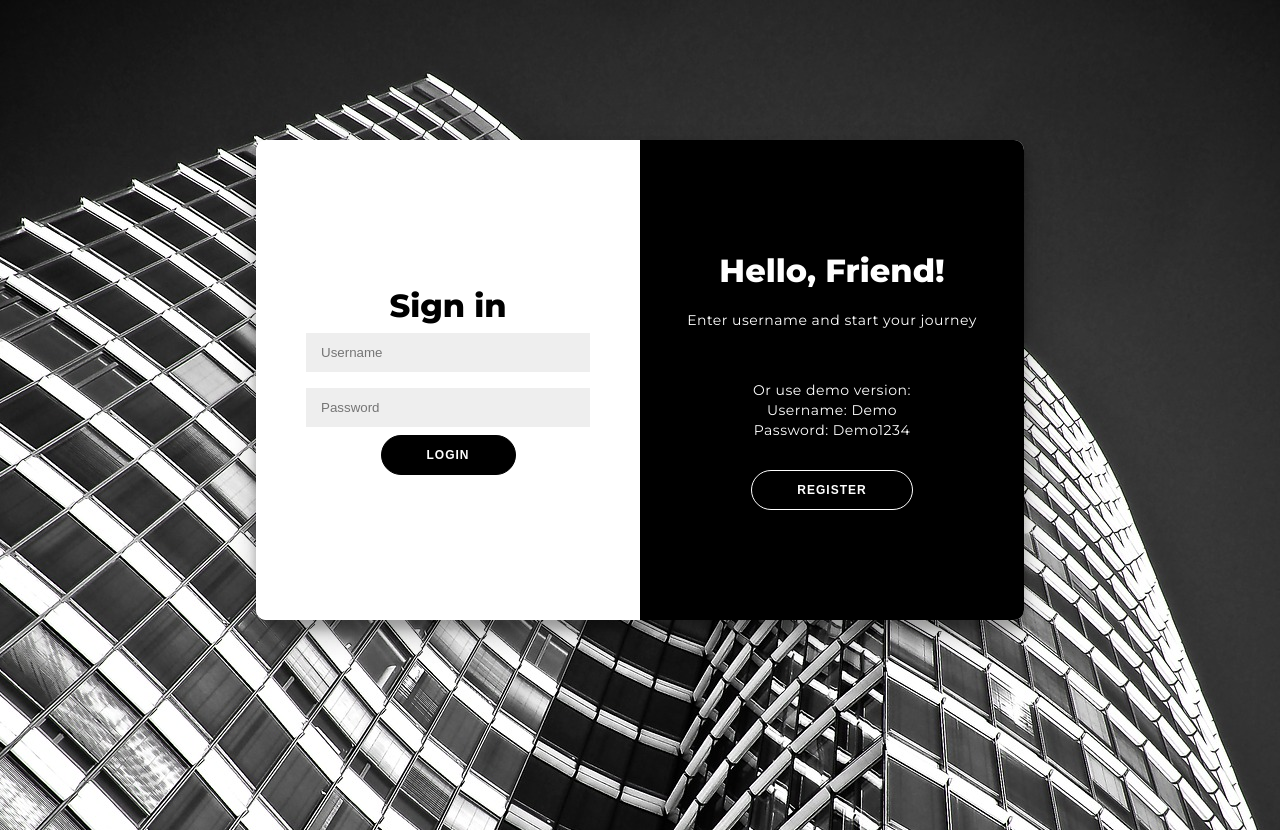
After one commit to Telisman/api_blog_django, a Django app: page /logandreg/ in a window 1280 px wide. The commit adds this page. Run offline with Django 4.2, Linux system fonts and the light colour scheme.

Commit message:
Create user login and register form

```diff
--- a/api/urls.py
+++ b/api/urls.py
@@ -1,6 +1,7 @@
 from django.urls import path,include
 from rest_framework.urlpatterns import format_suffix_patterns
 from api import views
+from .views import LogAndReg
 
 urlpatterns = [
     path('users/', views.UserList.as_view()),
@@ -8,6 +9,8 @@ urlpatterns = [
     path('posts/', views.PostList.as_view()),
     path('posts/<int:pk>/', views.PostDetail.as_view()),
     path('api-auth/', include('rest_framework.urls')),
+    path('logandreg/', LogAndReg, name='logandreg'),
+
 ]
 
 urlpatterns = format_suffix_patterns(urlpatterns)
--- a/api/views.py
+++ b/api/views.py
@@ -4,6 +4,12 @@ from django.contrib.auth.models import User
 from api.models import Post
 from rest_framework import permissions
 from api.permissions import IsOwnerOrReadOnly
+
+from django.shortcuts import render
+
+def LogAndReg(request):
+
+    return render(request, "loginandregister.html", {})
 
 
 class UserList(generics.ListAPIView):
--- /dev/null
+++ b/static/assets/css/loginandregister.css
@@ -0,0 +1,213 @@
+
+@import url('https://fonts.googleapis.com/css?family=Montserrat:400,800');
+
+* {
+	box-sizing: border-box;
+}
+
+body {
+
+	display: flex;
+	justify-content: center;
+	align-items: center;
+	flex-direction: column;
+	font-family: 'Montserrat', sans-serif;
+	height: 100vh;
+	margin: -20px 0 50px;
+	background: url(../img/hero-bg.jpg) top center;
+	}
+
+
+h1 {
+	font-weight: bold;
+	margin: 0;
+}
+
+h2 {
+	text-align: center;
+}
+
+p {
+	font-size: 14px;
+	font-weight: 100;
+	line-height: 20px;
+	letter-spacing: 0.5px;
+	margin: 20px 0 30px;
+}
+
+span {
+	font-size: 12px;
+}
+
+a {
+	color: #333;
+	font-size: 14px;
+	text-decoration: none;
+	margin: 15px 0;
+}
+
+button {
+	border-radius: 20px;
+	border: 1px solid black;
+	background-color: black;
+	color: #FFFFFF;
+	font-size: 12px;
+	font-weight: bold;
+	padding: 12px 45px;
+	letter-spacing: 1px;
+	text-transform: uppercase;
+	transition: transform 80ms ease-in;
+}
+
+button:active {
+	transform: scale(0.95);
+}
+
+button:focus {
+	outline: none;
+}
+
+button.ghost {
+	background-color: transparent;
+	border-color: #FFFFFF;
+}
+
+form {
+	background-color: #FFFFFF;
+	display: flex;
+	align-items: center;
+	justify-content: center;
+	flex-direction: column;
+	padding: 0 50px;
+	height: 100%;
+	text-align: center;
+}
+
+input {
+	background-color: #eee;
+	border: none;
+	padding: 12px 15px;
+	margin: 8px 0;
+	width: 100%;
+}
+
+.container {
+	background-color: #fff;
+	border-radius: 10px;
+  	box-shadow: 0 14px 28px rgba(0,0,0,0.25),
+			0 10px 10px rgba(0,0,0,0.22);
+	position: relative;
+	overflow: hidden;
+	width: 768px;
+	max-width: 100%;
+	min-height: 480px;
+}
+
+.form-container {
+	position: absolute;
+	top: 0;
+	height: 100%;
+	transition: all 0.6s ease-in-out;
+}
+
+.sign-in-container {
+	left: 0;
+	width: 50%;
+	z-index: 2;
+}
+
+.container.right-panel-active .sign-in-container {
+	transform: translateX(100%);
+}
+
+.sign-up-container {
+	left: 0;
+	width: 50%;
+	opacity: 0;
+	z-index: 1;
+}
+
+.container.right-panel-active .sign-up-container {
+	transform: translateX(100%);
+	opacity: 1;
+	z-index: 5;
+	animation: show 0.6s;
+}
+
+@keyframes show {
+	0%, 49.99% {
+		opacity: 0;
+		z-index: 1;
+	}
+
+	50%, 100% {
+		opacity: 1;
+		z-index: 5;
+	}
+}
+
+.overlay-container {
+	position: absolute;
+	top: 0;
+	left: 50%;
+	width: 50%;
+	height: 100%;
+	overflow: hidden;
+	transition: transform 0.6s ease-in-out;
+	z-index: 100;
+}
+
+.container.right-panel-active .overlay-container{
+	transform: translateX(-100%);
+}
+
+.overlay {
+
+	background:black;
+	background-repeat: no-repeat;
+	background-size: cover;
+	background-position: 0 0;
+	color: #FFFFFF;
+	position: relative;
+	left: -100%;
+	height: 100%;
+	width: 200%;
+  	transform: translateX(0);
+	transition: transform 0.6s ease-in-out;
+}
+
+.container.right-panel-active .overlay {
+  	transform: translateX(50%);
+}
+
+.overlay-panel {
+	position: absolute;
+	display: flex;
+	align-items: center;
+	justify-content: center;
+	flex-direction: column;
+	padding: 0 40px;
+	text-align: center;
+	top: 0;
+	height: 100%;
+	width: 50%;
+	transform: translateX(0);
+	transition: transform 0.6s ease-in-out;
+}
+
+.overlay-left {
+	transform: translateX(-20%);
+}
+
+.container.right-panel-active .overlay-left {
+	transform: translateX(0);
+}
+
+.overlay-right {
+	right: 0;
+	transform: translateX(0);
+}
+
+.container.right-panel-active .overlay-right {
+	transform: translateX(20%);
+}
--- /dev/null
+++ b/static/assets/js/logandreg.js
@@ -0,0 +1,11 @@
+var sighnUpButton = document.querySelector('#signUp');
+var sighnInButton = document.querySelector('#signIn');
+var container = document.querySelector('#container');
+
+
+sighnUpButton.addEventListener('click', () => {
+ container.classList.add('right-panel-active');
+});
+sighnInButton.addEventListener('click', () => {
+ container.classList.remove('right-panel-active');
+});
--- a/templates/index.html
+++ b/templates/index.html
@@ -6,7 +6,7 @@
   <meta charset="utf-8">
   <meta content="width=device-width, initial-scale=1.0" name="viewport">
 
-  <title>Imperial Bootstrap Template</title>
+  <title>Blog</title>
   <meta content="" name="description">
   <meta content="" name="keywords">
 
@@ -81,7 +81,6 @@
 
 
   <!-- Template Main JS File -->
-  <script src="assets/js/main.js"></script>
   <script src="{% static 'assets/js/main.js' %}"></script>
 
 
--- /dev/null
+++ b/templates/loginandregister.html
@@ -0,0 +1,54 @@
+{% load static %}
+<!DOCTYPE html>
+<html lang="en">
+<head>
+    <meta charset="UTF-8">
+    <title>LoginAndRegister</title>
+    <link rel="stylesheet" type="text/css" href="{% static 'assets/css/loginandregister.css' %}">
+
+</head>
+<body>
+
+<div class="container" id="container">
+	<div class="form-container sign-up-container">
+		<form action="#">
+			<h1>Create Account</h1>
+			<input type="text" placeholder="Username" />
+			<input type="password" placeholder="Password" />
+			<button>Register</button>
+		</form>
+	</div>
+	<div class="form-container sign-in-container">
+		<form action="#">
+			<h1>Sign in</h1>
+			<input type="text" placeholder="Username" />
+			<input type="password" placeholder="Password" />
+			<button>Login</button>
+		</form>
+	</div>
+	<div class="overlay-container">
+		<div class="overlay">
+			<div class="overlay-panel overlay-left">
+				<h1>Welcome Back!</h1>
+				<p>To keep connected with us please login with your username</p>
+				<button class="ghost" id="signIn">Login</button>
+			</div>
+			<div class="overlay-panel overlay-right">
+				<h1>Hello, Friend!</h1>
+				<p>Enter username and start your journey </p>
+				<p>Or use demo version:<br>
+					Username: Demo <br>
+					Password: Demo1234
+				</p>
+
+				<button class="ghost" id="signUp">Register</button>
+			</div>
+		</div>
+	</div>
+</div>
+
+
+</body>
+  <script src="{% static 'assets/js/logandreg.js' %}"></script>
+
+</html>
```
